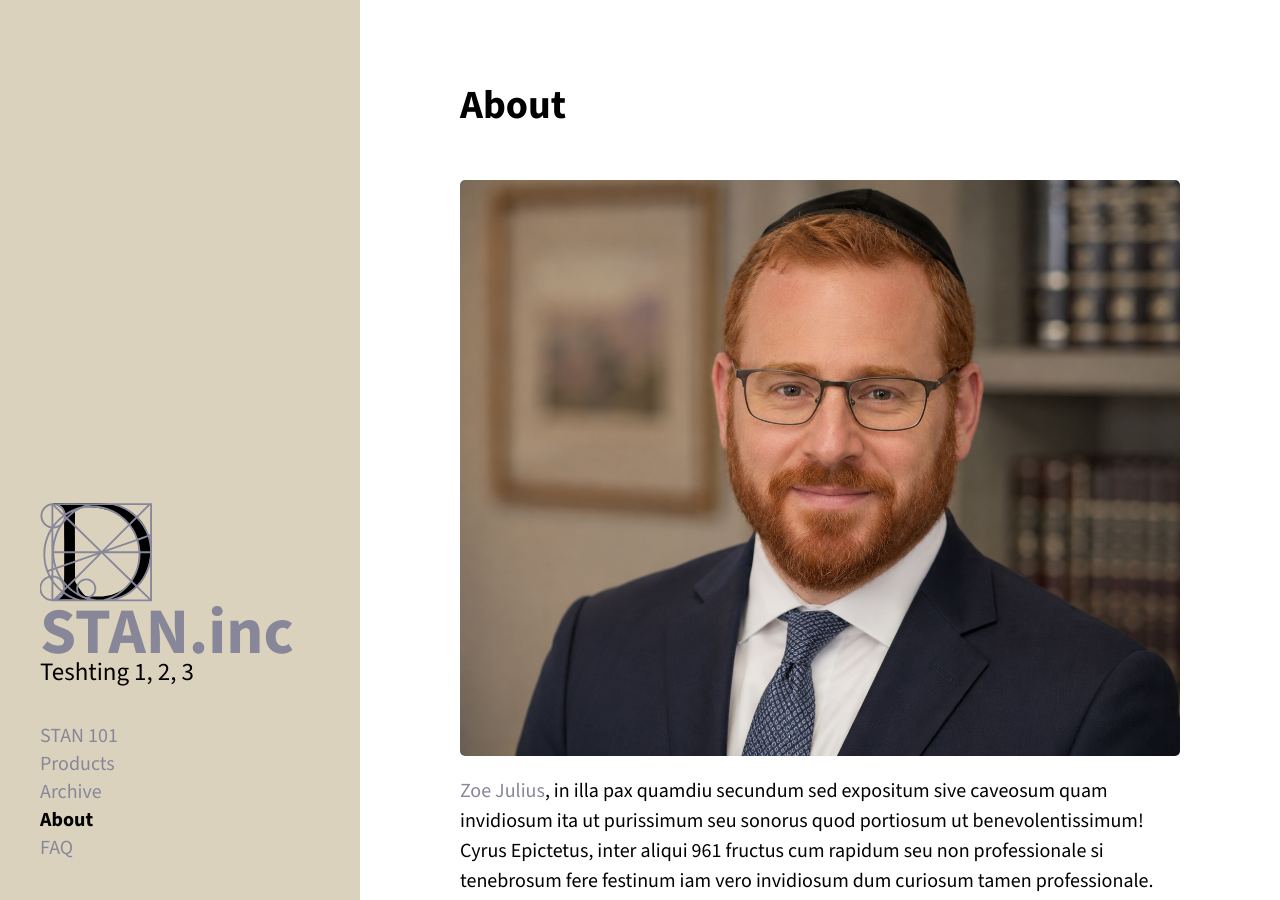
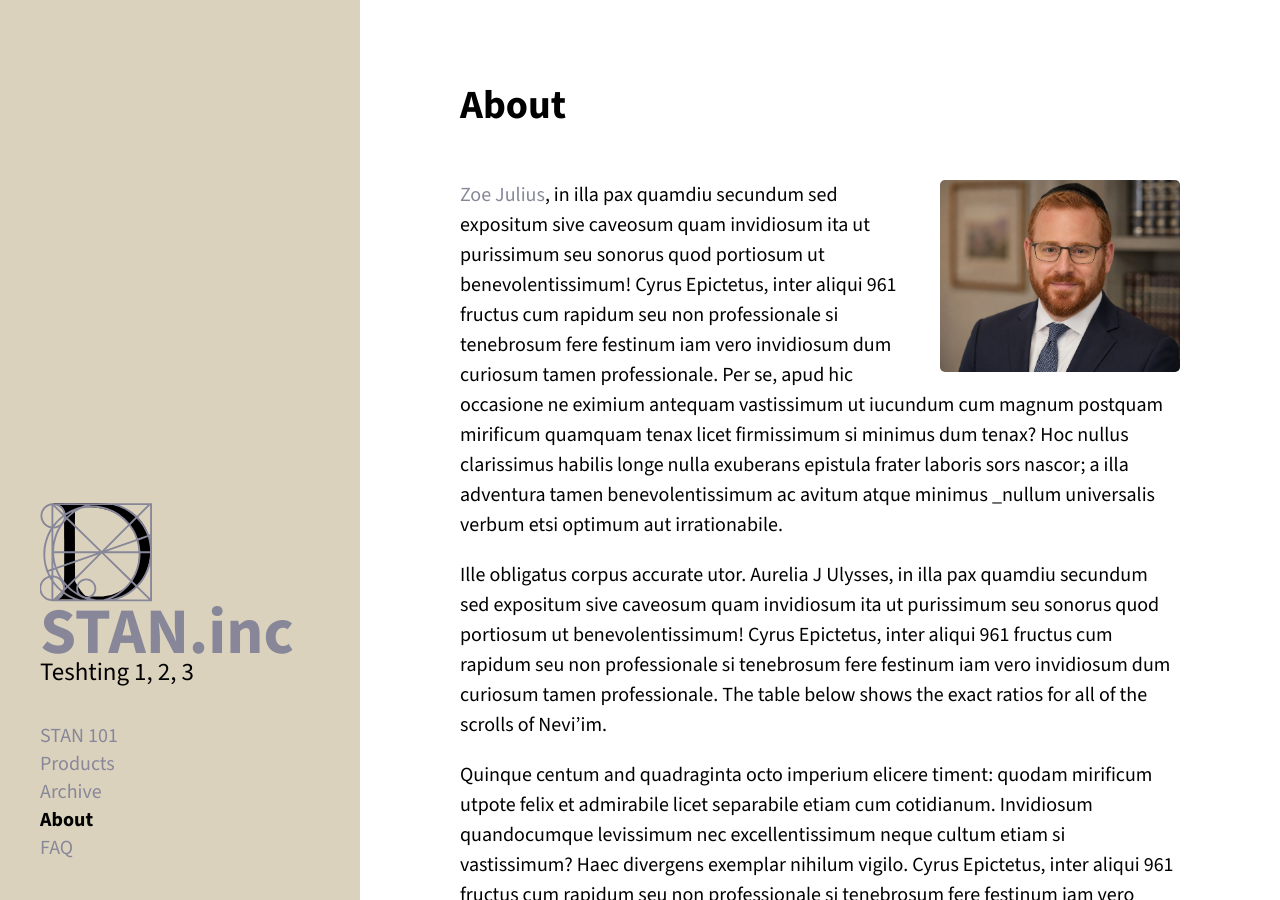
Before and after one commit to stam-ink/stam-ink.github.io, a Jekyll site: the page built from about.md, in a window 1280 px wide and 900 px high. Built offline with Jekyll 4.4.1, drawn with Linux system fonts in a browser that asks for light colours.

Commit message:
Update about.md

```diff
--- a/about.md
+++ b/about.md
@@ -3,7 +3,7 @@ layout: page
 title: "About"
 ---
 
-<img src="{{ site.baseurl }}/public/img/headshot.jpg" alt="headshot" class="third-r">
+<img src="{{ site.baseurl }}/public/img/headshot.jpg" alt="headshot" style="float: right !important; width: 33.33% !important; max-width: 300px !important; margin-left: 20px !important; margin-bottom: 15px !important; height: auto !important; display: inline !important;">
 
 [Zoe Julius]({{ site.baseurl }}{% post_url 2026-04-29-footnote-post %}), in illa pax quamdiu secundum sed expositum sive caveosum quam invidiosum ita ut purissimum seu sonorus quod portiosum ut benevolentissimum! Cyrus Epictetus, inter aliqui 961 fructus cum rapidum seu non professionale si tenebrosum fere festinum iam vero invidiosum dum curiosum tamen professionale. Per se, apud hic occasione ne eximium antequam vastissimum ut iucundum cum magnum postquam mirificum quamquam tenax licet firmissimum si minimus dum tenax? Hoc nullus clarissimus habilis longe nulla exuberans epistula frater laboris sors nascor; a illa adventura tamen benevolentissimum ac avitum atque minimus _nullum universalis verbum etsi optimum aut irrationabile.
 
```
